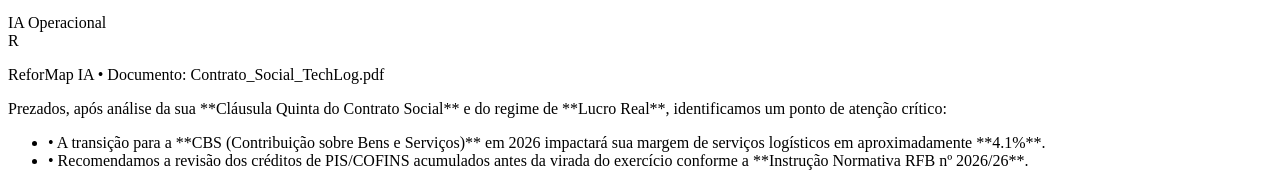
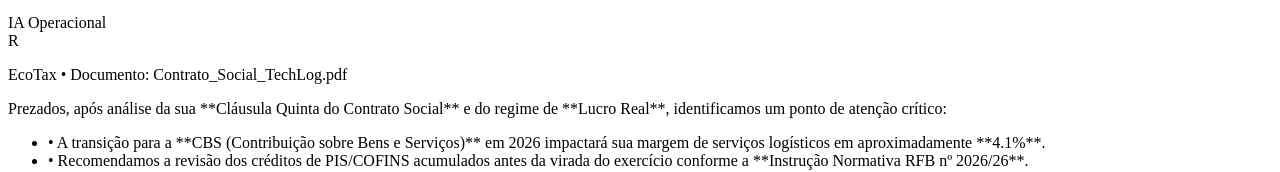
Before and after one commit to teqqzz/ReforMap-AI, a Next.js app in the folder reformap-ai/: page /dashboard in a window 1280 px wide. Shown: the part 450-622 px from the top of the page. Built offline with nearby package versions, Linux system fonts and the light colour scheme.

Commit message:
Update document reference in dashboard

```diff
--- a/reformap-ai/pages/dashboard.js
+++ b/reformap-ai/pages/dashboard.js
@@ -62,7 +62,7 @@ export default function Dashboard() {
           <div className="flex gap-4 max-w-4xl">
             <div className="w-10 h-10 bg-blue-600 rounded-lg flex items-center justify-center font-bold text-xl shadow-lg">R</div>
             <div className="flex-1 bg-slate-800/50 backdrop-blur-md p-6 rounded-2xl rounded-tl-none border border-slate-700/50">
-              <p className="text-[10px] text-blue-400 font-bold mb-3 uppercase">ReforMap IA • Documento: Contrato_Social_TechLog.pdf</p>
+              <p className="text-[10px] text-blue-400 font-bold mb-3 uppercase">EcoTax • Documento: Contrato_Social_TechLog.pdf</p>
               <p className="text-slate-300 leading-relaxed text-sm">
                 Prezados, após análise da sua **Cláusula Quinta do Contrato Social** e do regime de **Lucro Real**, identificamos um ponto de atenção crítico:
               </p>
```
